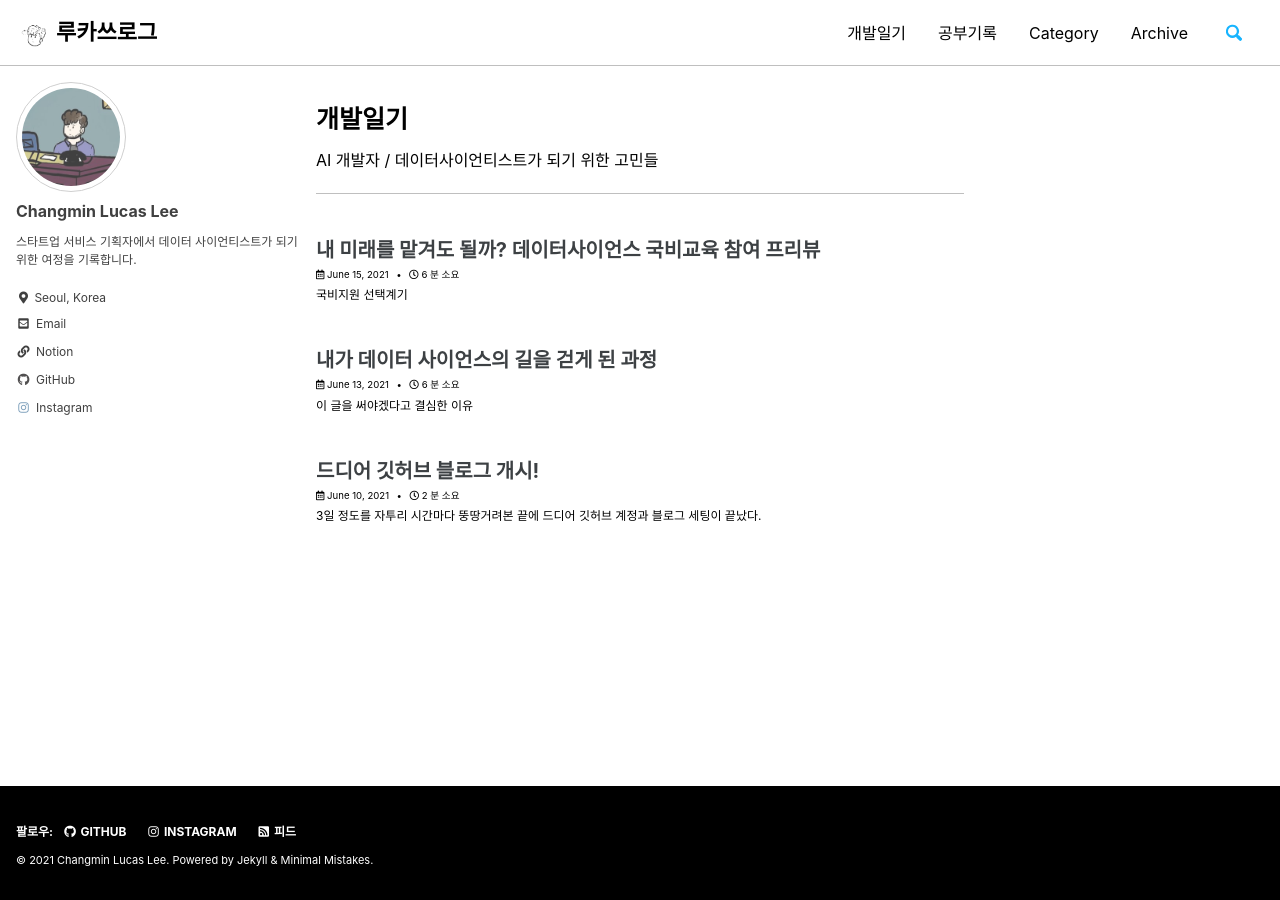
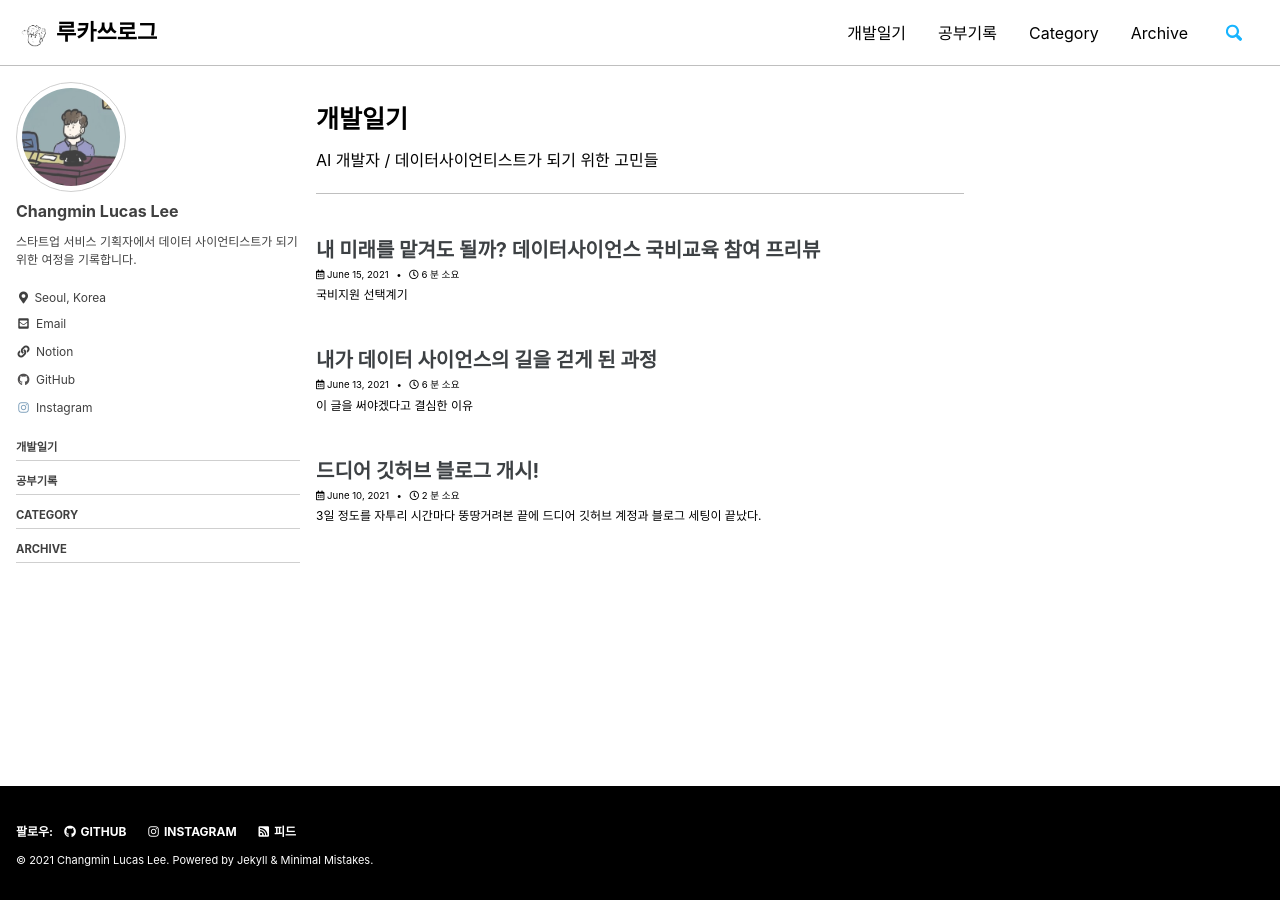
Before and after one commit to lucathree/lucathree.github.io, a Jekyll site: the page built from _pages/diary.md, in a window 1280 px wide. Built offline with Jekyll 4.4.1, drawn with Linux system fonts in a browser that asks for light colours; cached includes are drawn as plain includes; part of the change alters nothing that is shown.

```diff
--- a/_pages/diary.md
+++ b/_pages/diary.md
@@ -3,6 +3,8 @@ title: "개발일기"
 layout: tag
 permalink: /diary/
 author_profile: true
+sidebar:
+  nav: "main"
 taxonomy: 개발일기
 ---
 
```
